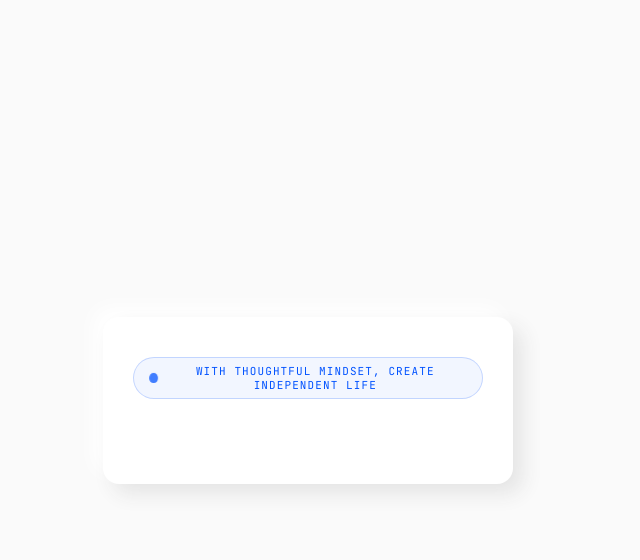
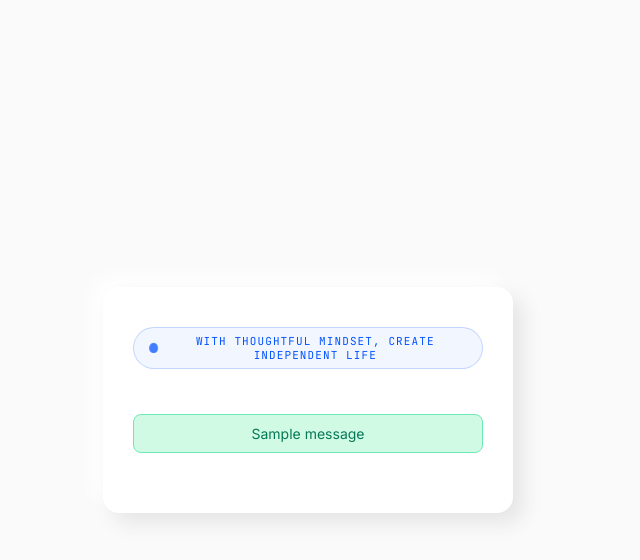
Before and after one commit to AlexHybrid/FairShare-G042, a Python web app: template templates/index.html in a window 1280 px wide. Shown: the top 560 px of the page, without its empty margins (332-972 px from the left). Run offline with Jinja, Linux system fonts and the light colour scheme; the template is opened without the code that fills it, so the values that code supplies are empty; one stand-in notice (Sample message) is shown; some web fonts are replaced.

Commit message:
index.html error messages

```diff
--- a/templates/index.html
+++ b/templates/index.html
@@ -18,3 +18,15 @@
                     <span class="quote-dot"></span>
                     <span class="quote-text">With thoughtful mindset, create independent life</span>
                 </div>
+
+            </div>
+            <!-- Display Error/Success Messages sent from Flask -->
+            {% with messages = get_flashed_messages(with_categories=true) %}
+              {% if messages %}
+                <ul class="flash-messages">
+                {% for category, message in messages %}
+                  <li class="flash-message {{ category }}">{{ message }}</li>
+                {% endfor %}
+                </ul>
+              {% endif %}
+            {% endwith %}
```
